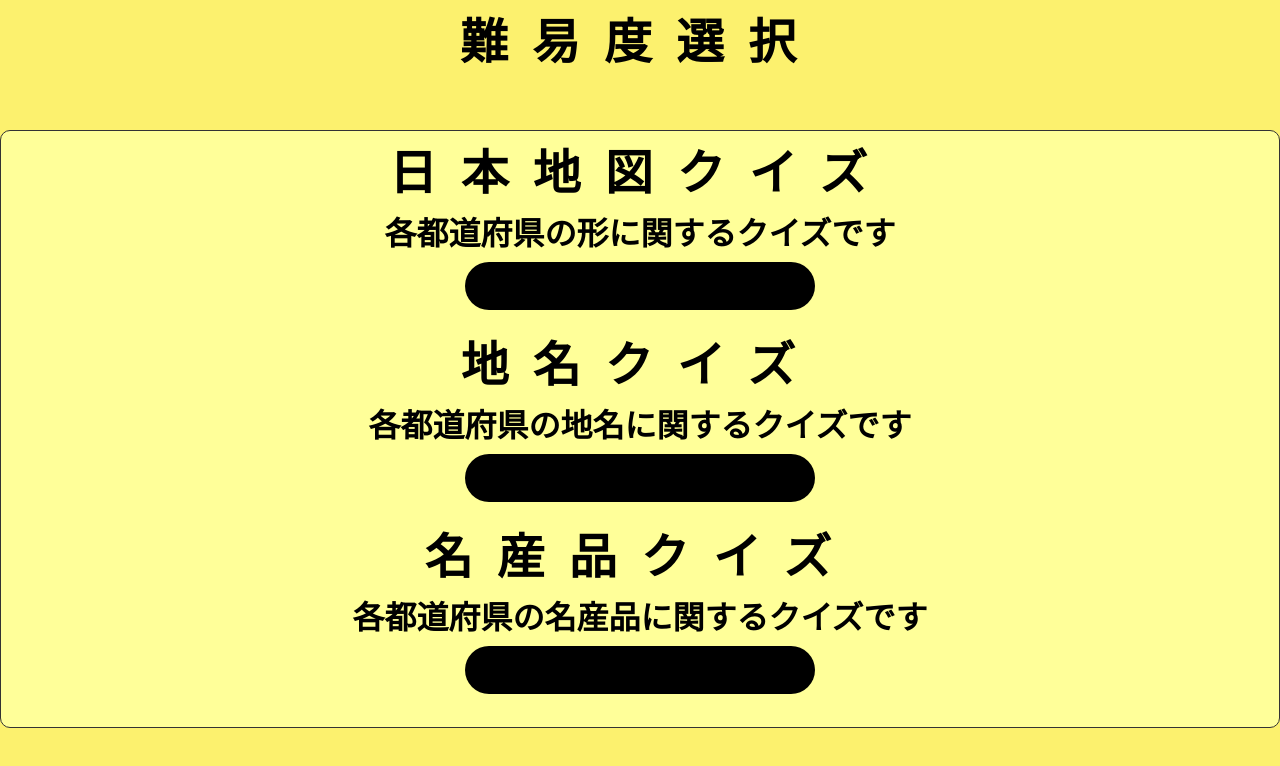
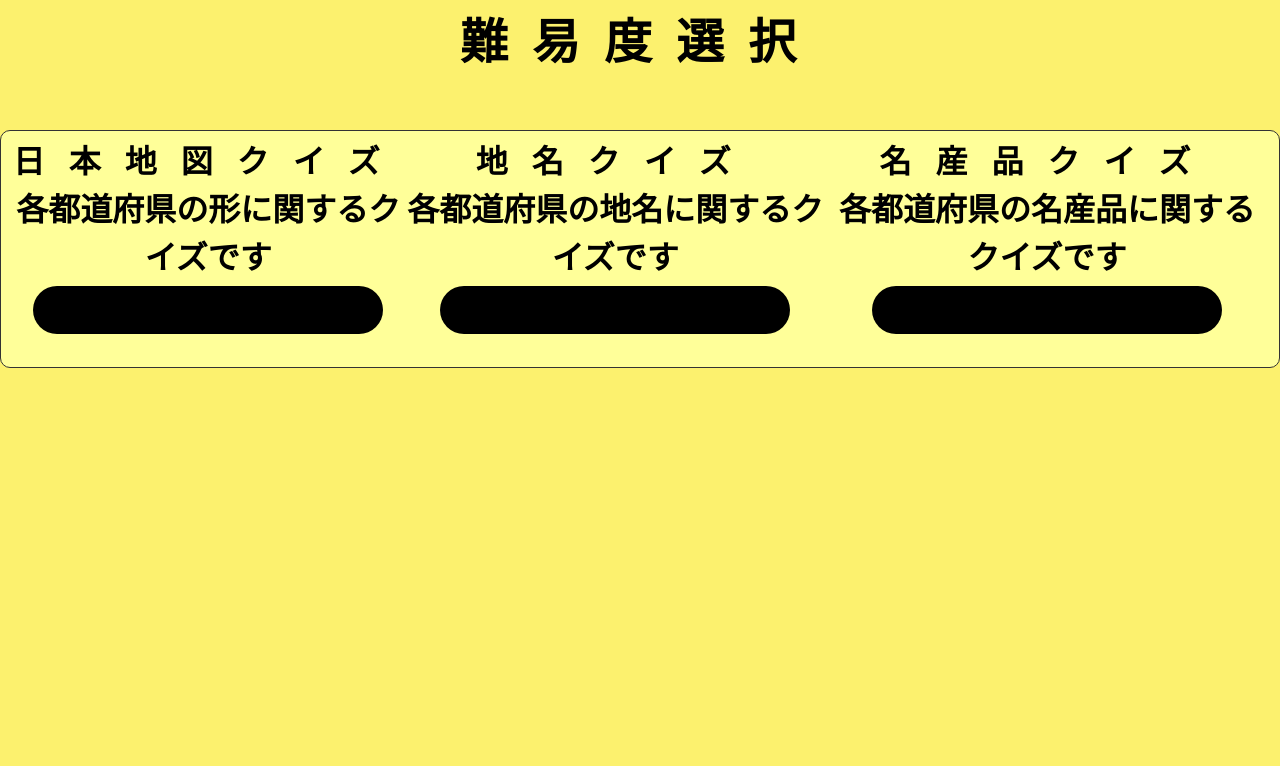
Before and after one commit to furu0202/Prefectures-App, a Next.js app: page /level in a window 1280 px wide. Shown: the top 766 px of the page. Built offline with nearby package versions, Linux system fonts and the light colour scheme.

Commit message:
各見出しが縦並びになっていたので横並びへ修正

```diff
--- a/app/level/page.module.css
+++ b/app/level/page.module.css
@@ -16,6 +16,7 @@
 }
 
 .boxArea {
+  display: flex;
   margin: 1em auto;
   padding: 10px;
   margin-bottom: 10px;
@@ -34,6 +35,10 @@
   display: flex;
   justify-content: space-between;
   margin: 2em;
+}
+
+.title {
+  font-size: 32px;
 }
 
 .button {
```
